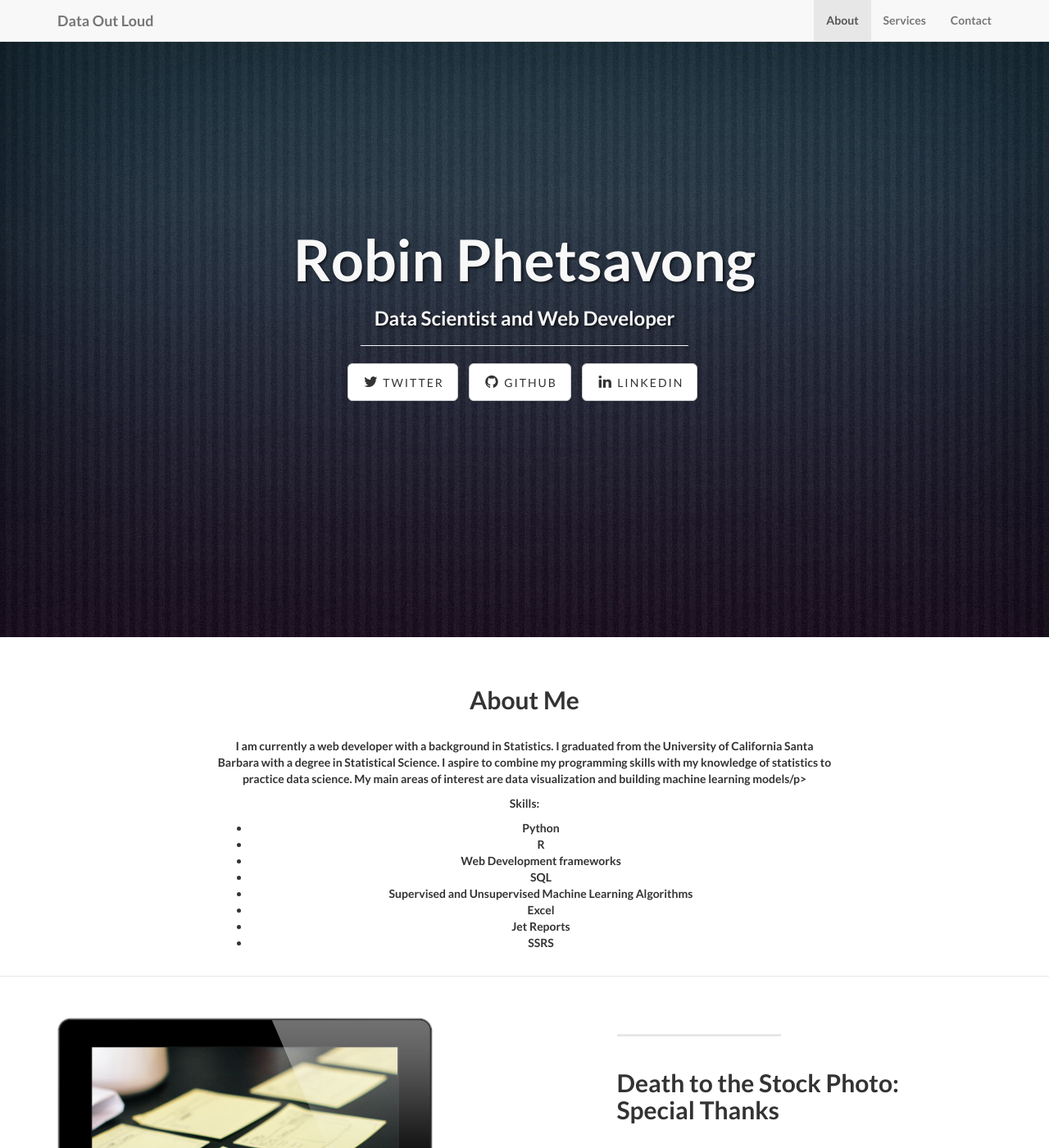
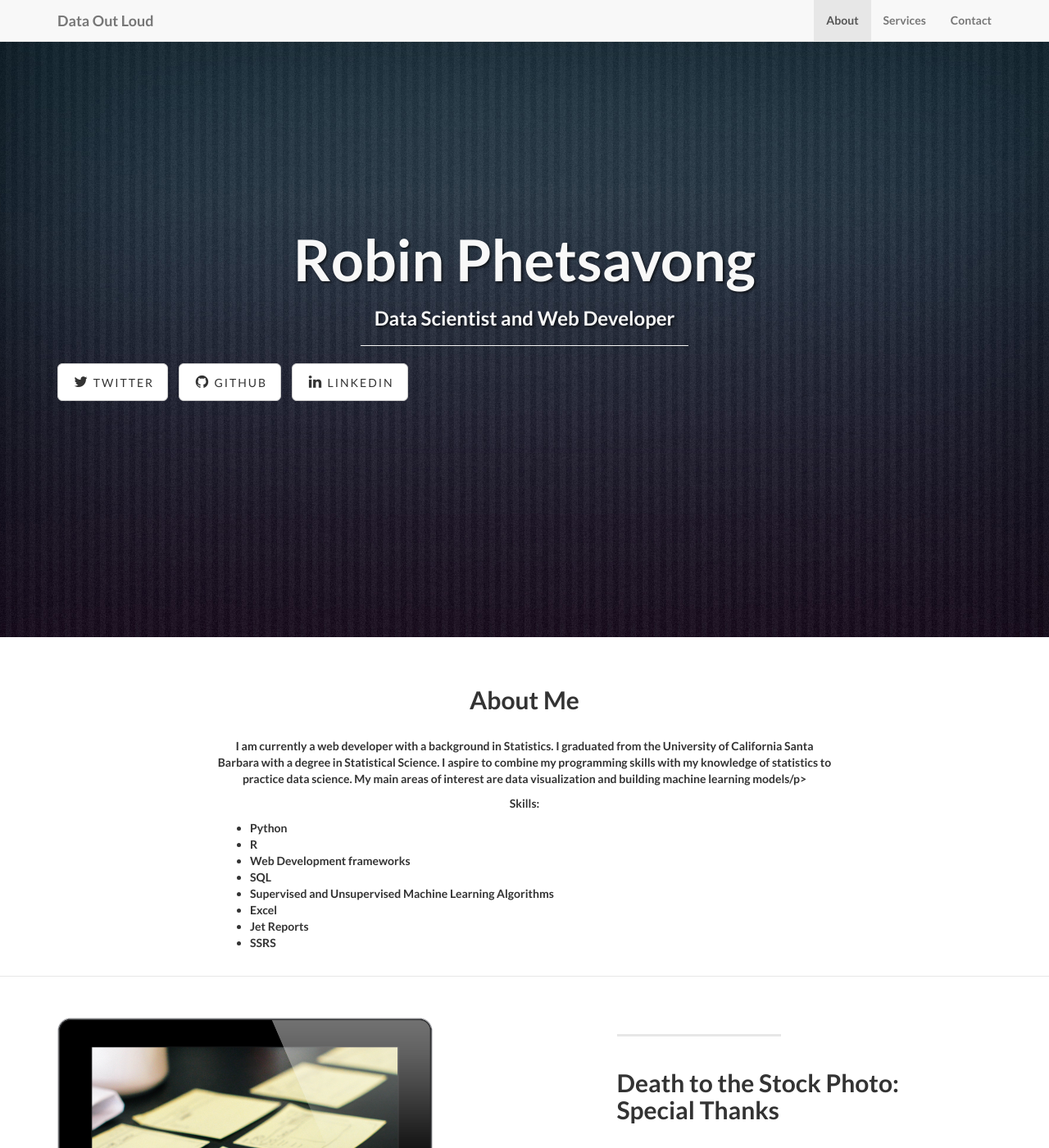
Before and after one commit to robinphetsa/robinphetsa.github.io, a Jekyll site: the page built from index.html, in a window 1280 px wide and 1400 px high. Shown: the whole window at 82% size. Built offline with Jekyll 4.4.1, drawn with Linux system fonts in a browser that asks for light colours.

Commit message:
Update landing-page.css

```diff
--- a/css/landing-page.css
+++ b/css/landing-page.css
@@ -164,3 +164,7 @@ footer {
 p.copyright {
     margin: 15px 0 0;
 }
+
+ul {
+    text-align: left
+}
```
